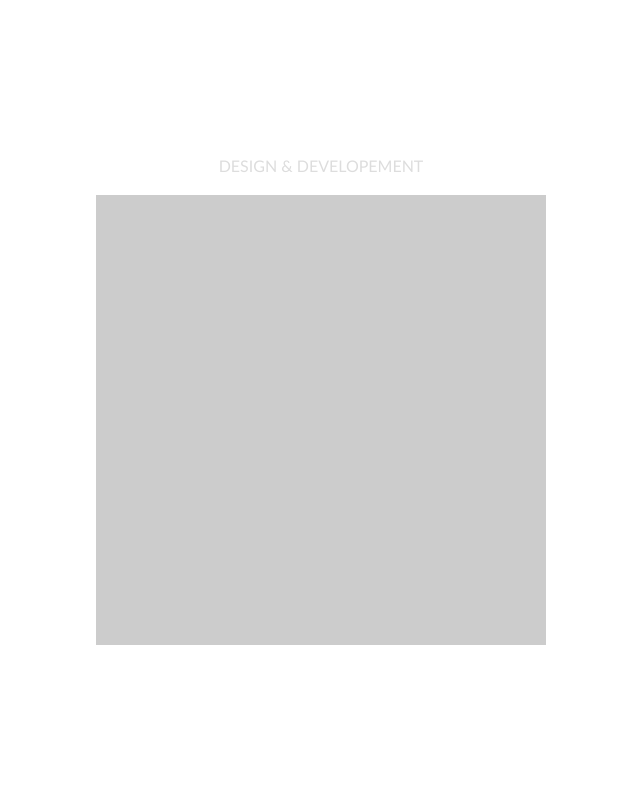
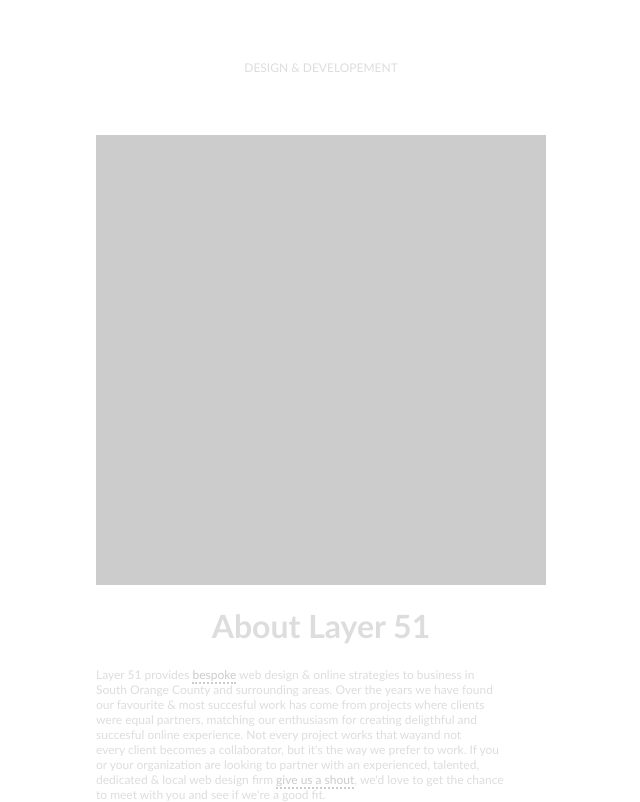
Before and after one commit to donFranko99/lab1, a plain HTML site: page lab3/index.html in a window 1280 px wide. Shown: the whole page, without its empty margins (319-959 px from the left). Drawn offline with Linux system fonts and the light colour scheme.

Commit message:
bottom content section added

```diff
--- a/lab3/index.html
+++ b/lab3/index.html
@@ -36,6 +36,20 @@
                 <div class="photo"><img src="16.jpg" alt=""></div>
             </div>
         </div>
+        <div id="bottom-section">
+            <div id="bottom-title"><h1>About Layer 51</h1></div>
+            <div id="bottom-content"><p>
+                Layer 51 provides <a href="#">bespoke</a> web design & online strategies to business in<br>
+                South Orange County and surrounding areas. Over the years we have found<br>
+                our favourite & most succesful work has come from projects where clients<br>
+                were equal partners, matching our enthusiasm for creating deligthful and<br>
+                succesful online experience. Not every project works that wayand not<br>
+                every client becomes a collaborator, but it's the way we prefer to work. If you<br>
+                or your organization are looking to partner with an experienced, talented,<br>
+                dedicated & local web design firm <a href="#">give us a shout</a>, we'd love to get the chance<br>
+                to meet with you and see if we're a good fit.
+            </p></div>
+        </div>
     </div>
 </body>
 </html>
--- a/lab3/style.css
+++ b/lab3/style.css
@@ -16,7 +16,7 @@ body {
     text-transform: uppercase;
     align-content: center;
     text-align: center;
-    margin-bottom: 20px;
+    margin: 60px;
 }
 #title img {
     margin-left: auto;
@@ -40,6 +40,26 @@ body {
     padding: 5px;
     padding-bottom: 0;
 }
+#bottom-title {
+    text-align: center;
+}
+#bottom-content {
+    font-size: 12;
+}
+#bottom-content p{
+    text-align: justify;
+    text-justify: inter-word;
+}
 p{
     margin: 0px;
+    font-size: 12px;
 }
+a {
+    margin: 0px;
+    color: #ccc;
+    font-size: 12px;
+    text-decoration: none;
+    border-bottom-style: dotted;
+    border-bottom-color: #ccc;
+    border-bottom-width: 2px;
+}
```
